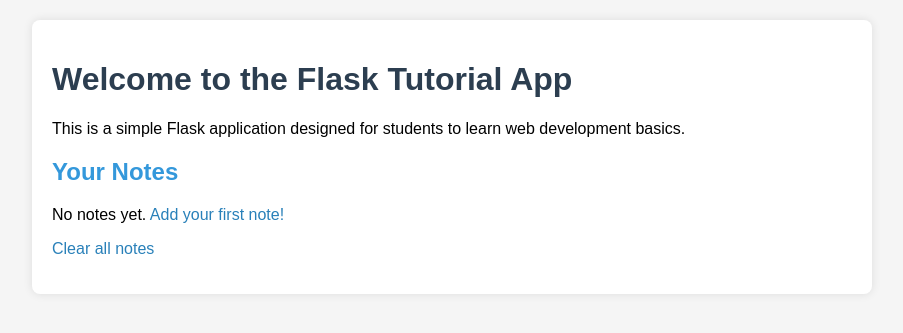
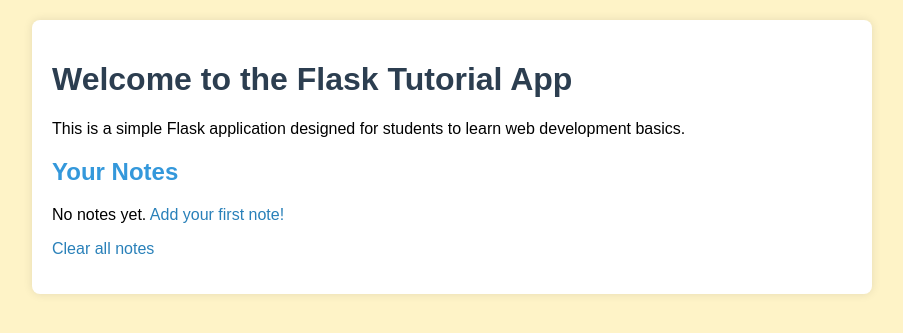
Before and after one commit to fathimaabinthmohd-png/notes, a Flask app: page / in a window 1280 px wide. Shown: the top 333 px of the page, without its empty margins (188-1091 px from the left). Run offline with Flask 2, Linux system fonts and the light colour scheme.

Commit message:
changed background color

```diff
--- a/static/style.css
+++ b/static/style.css
@@ -3,7 +3,7 @@ body {
     font-family: Arial, sans-serif;
     margin: 0;
     padding: 20px;
-    background-color: #f5f5f5;
+    background-color: #fef3c7;
 }
 .container {
     max-width: 800px;
```
